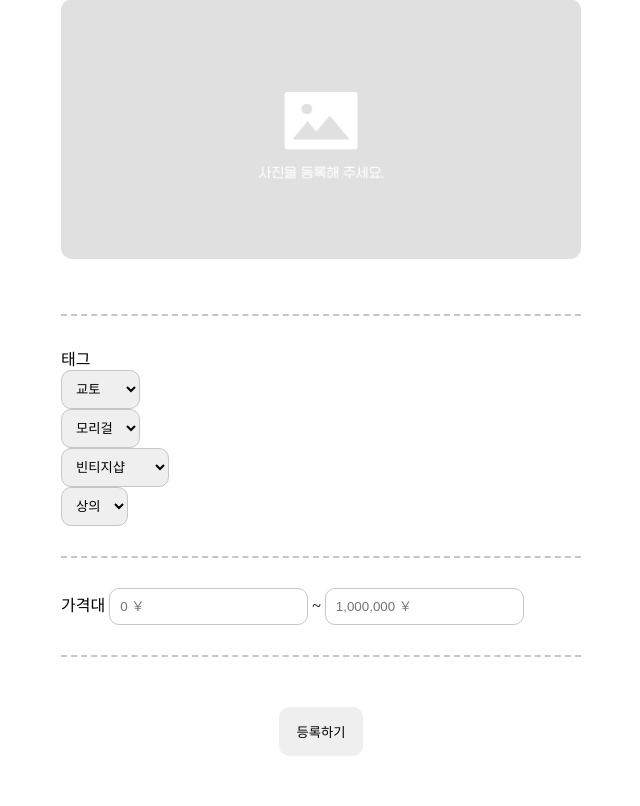
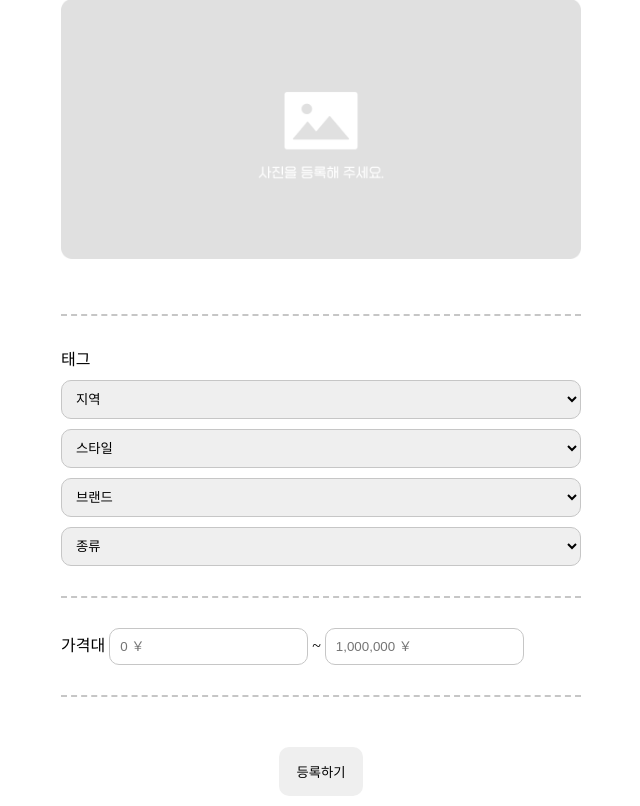
Before and after one commit to Pin-tage/Pin_tage, a PHP site: page /vintage_insert.html in a window 1280 px wide. Shown: the part 935-1741 px from the top of the page, without its empty margins (319-959 px from the left). Before the commit the page ends 1691 px from the top, so only its background shows below. Run offline with PHP 8.4, Linux system fonts and the light colour scheme; some web fonts are replaced.

Commit message:
style. select 스타일

```diff
--- a/css/v_insert.css
+++ b/css/v_insert.css
@@ -92,6 +92,18 @@ main{
     border: 1px solid #c6c6c6;
 }
 
+#tag-location,
+#tag-style,
+#tag-brand,
+#tag-category {
+    margin-top: 10px;
+    width: 100%;
+}
+
+select option[value=""][disabled] {
+	display: none;
+}
+
 .input-name,
 .input-id,
 .input-guide,
--- a/vintage_insert.html
+++ b/vintage_insert.html
@@ -72,6 +72,7 @@
                     <label for="tag">태그</label><br>
                     <select id="tag-location" name="tag-location" required>
                         <!--더 늘릴 예정-->
+                        <option value="" disabled selected>지역</option>
                         <option value="교토">교토</option>
                         <option value="나고야">나고야</option>
                         <option value="오사카">오사카</option>
@@ -79,6 +80,7 @@
                     <br>
                     <select id="tag-style" name="tag-style" required>
                         <!--더 늘릴 예정-->
+                        <option value="" disabled selected>스타일</option>
                         <option value="모리걸">모리걸</option>
                         <option value="스트릿">스트릿</option>
                         <option value="캐주얼">캐주얼</option>
@@ -86,6 +88,7 @@
                     <br>
                     <select id="tag-brand" name="tag-brand" required>
                         <!--더 늘릴 예정-->
+                        <option value="" disabled selected>브랜드</option>
                         <option value="빈티지샵">빈티지샵</option>
                         <option value="빔즈">빔즈</option>
                         <option value="요시다 포터">요시다 포터</option>
@@ -93,6 +96,7 @@
                     <br>
                     <select id="tag-category" name="tag-category" required>
                         <!--더 늘릴 예정-->
+                        <option value="" disabled selected>종류</option>
                         <option value="상의">상의</option>
                         <option value="신발">신발</option>
                         <option value="하의">하의</option>
```
